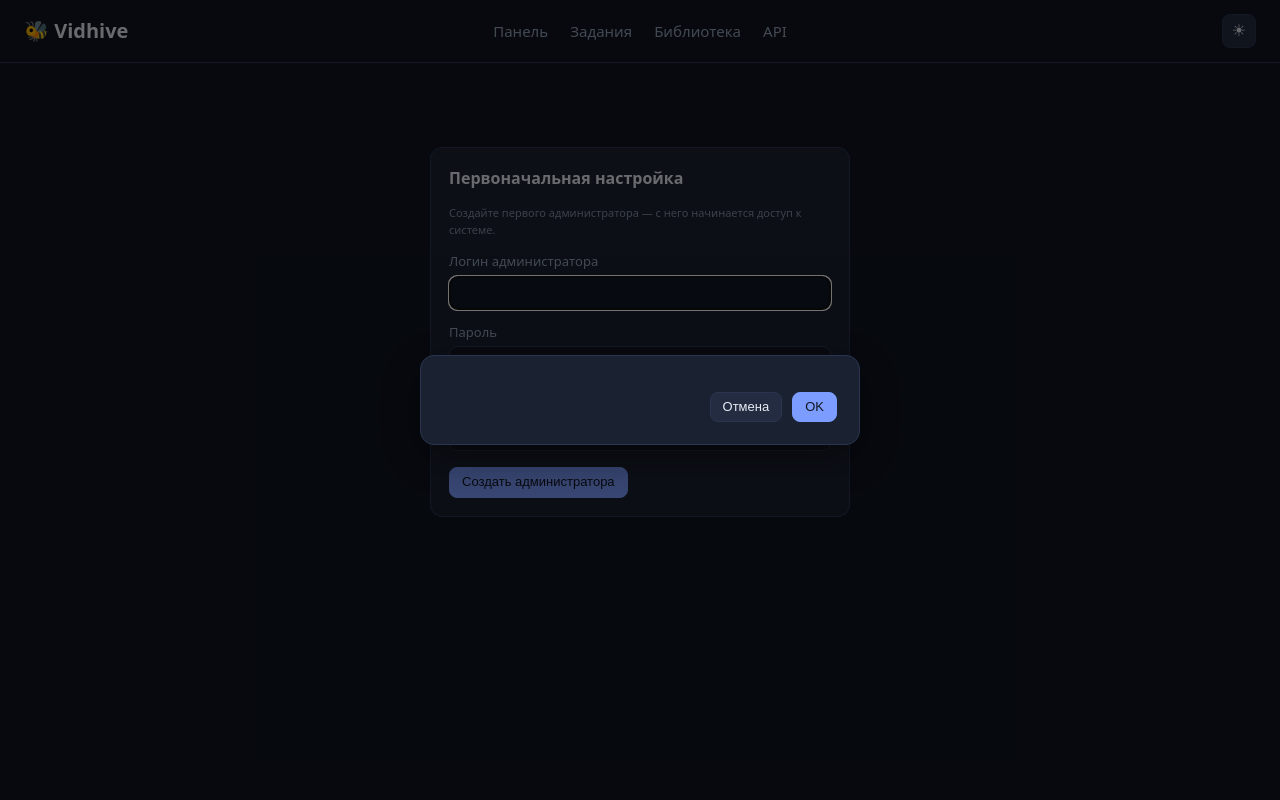
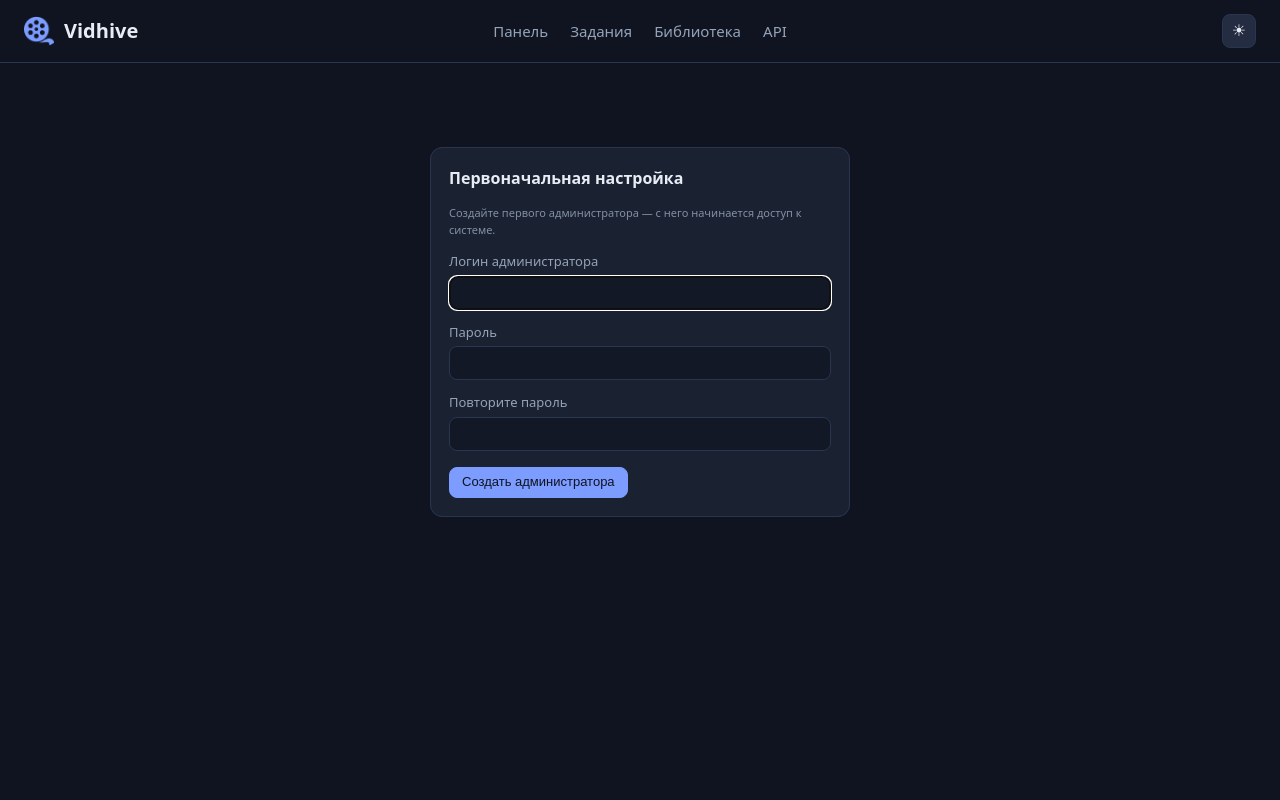
Before and after one commit to Yda4nik/Vidhive, a FastAPI app: page /setup in a window 1280 px wide. Run offline with FastAPI, Linux system fonts and the light colour scheme; data that the repository does not hold is empty; parts of the project's set-up code (start-up, migrations or seed data) failed here and were passed over; some libraries are stand-ins or nearby versions.

Commit message:
App icon (header + browser tab) and fix: closed dialog overlay swallowed all clicks
Icon: the supplied film-reel artwork. The header shows it as a CSS mask tinted with
the theme accent (works in light and dark); the browser tab gets a favicon.ico
(16/32/48) plus 32 px PNG and an apple-touch-icon on the accent colour so it is
visible on light and dark tab strips. /favicon.ico is a public route, since
browsers request it on the login page before a session exists. Replaces the bee
emoji; the brand is now a link to the dashboard.

Regression fix (introduced with the in-app dialogs): .vh-overlay{display:flex}
beat the UA [hidden]{display:none}, so the closed dialog's full-screen overlay
covered every page and intercepted clicks (elementFromPoint returned #vh-modal).
The same override left the dialog's Cancel button visible in alerts and the
filters visible on the Notes tab. A global [hidden]{display:none!important} fixes
all three. Verified in a real browser via computed style + elementFromPoint, not
just the hidden property.

Co-Authored-By: Claude Sonnet 5.5 <noreply@anthropic.com>

```diff
--- a/coordinator/app/main.py
+++ b/coordinator/app/main.py
@@ -11,7 +11,7 @@ from pathlib import Path
 from urllib.parse import quote
 
 from fastapi import FastAPI
-from fastapi.responses import HTMLResponse, JSONResponse, RedirectResponse
+from fastapi.responses import FileResponse, HTMLResponse, JSONResponse, RedirectResponse
 from fastapi.staticfiles import StaticFiles
 from sqlalchemy import select
 from starlette.middleware.base import BaseHTTPMiddleware
@@ -177,6 +177,16 @@ def create_app() -> FastAPI:
     # Web UI
     static_dir = Path(__file__).resolve().parent / "web" / "static"
     static_dir.mkdir(parents=True, exist_ok=True)
+
+    # Browsers ask for /favicon.ico on their own — including on the login page, before
+    # any session exists — so it must be public (it is only an image).
+    @app.get("/favicon.ico", include_in_schema=False)
+    async def favicon():
+        return FileResponse(
+            static_dir / "favicon.ico",
+            media_type="image/x-icon",
+            headers={"Cache-Control": "public, max-age=86400"},
+        )
     app.mount("/static", StaticFiles(directory=str(static_dir)), name="static")
     app.include_router(web_router)
 
--- a/coordinator/app/web/templates/base.html
+++ b/coordinator/app/web/templates/base.html
@@ -4,6 +4,10 @@
   <meta charset="utf-8">
   <meta name="viewport" content="width=device-width, initial-scale=1">
   <title>{% block title %}Vidhive{% endblock %}</title>
+  <link rel="icon" href="/favicon.ico?v=1" sizes="48x48">
+  <link rel="icon" type="image/png" href="/static/favicon-32.png?v=1" sizes="32x32">
+  <link rel="apple-touch-icon" href="/static/apple-touch-icon.png?v=1">
+  <meta name="theme-color" content="#0f1420">
   <script>
     // Apply the saved theme before paint to avoid a flash.
     (function () {
@@ -22,9 +26,17 @@
             --accent:#3f63d6; --ok:#1f9d63; --bad:#d23b3b;
             --btn-bg:#eef1f7; --input-bg:#ffffff; --bar-bg:#e6eaf2; --on-accent:#ffffff; }
     * { box-sizing:border-box; }
+    /* Author rules like `.btn{display:inline-block}` / `.vh-overlay{display:flex}` beat the
+       browser's built-in [hidden]{display:none}, so a "hidden" element would still show
+       (and a hidden full-screen overlay would swallow every click). Make hidden final. */
+    [hidden] { display:none !important; }
     body { margin:0; font:15px/1.6 system-ui,Segoe UI,Arial,sans-serif; background:var(--bg); color:var(--txt); }
     header { padding:14px 24px; border-bottom:1px solid var(--line); display:flex; align-items:center; gap:16px; }
-    .brand { flex:1; font-size:20px; font-weight:600; white-space:nowrap; }
+    .brand { flex:1; font-size:20px; font-weight:600; white-space:nowrap; display:flex;
+      align-items:center; gap:10px; color:inherit; text-decoration:none; }
+    .brand-logo { width:30px; height:30px; flex:0 0 auto; background:var(--accent);
+      -webkit-mask:url(/static/logo.png?v=1) center/contain no-repeat;
+              mask:url(/static/logo.png?v=1) center/contain no-repeat; }
     header nav { flex:2; display:flex; gap:22px; justify-content:center; flex-wrap:wrap; }
     header nav a { color:var(--muted); text-decoration:none; }
     header nav a:hover { color:var(--txt); }
@@ -82,7 +94,7 @@
 </head>
 <body>
   <header>
-    <span class="brand">🐝 Vidhive</span>
+    <a class="brand" href="/" aria-label="Vidhive — на главную"><span class="brand-logo" aria-hidden="true"></span>Vidhive</a>
     <nav>
       <a href="/">Панель</a>
       <a href="/jobs">Задания</a>
```
Also changed, not shown: coordinator/tests/test_branding.py (added, +54 -0 lines), coordinator/app/web/static/apple-touch-icon.png (added), coordinator/app/web/static/favicon-32.png (added), coordinator/app/web/static/favicon.ico (added), coordinator/app/web/static/logo.png (added).
